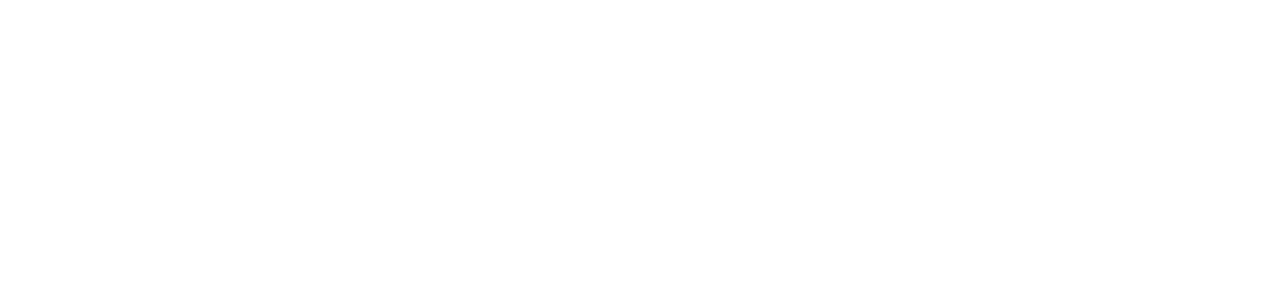
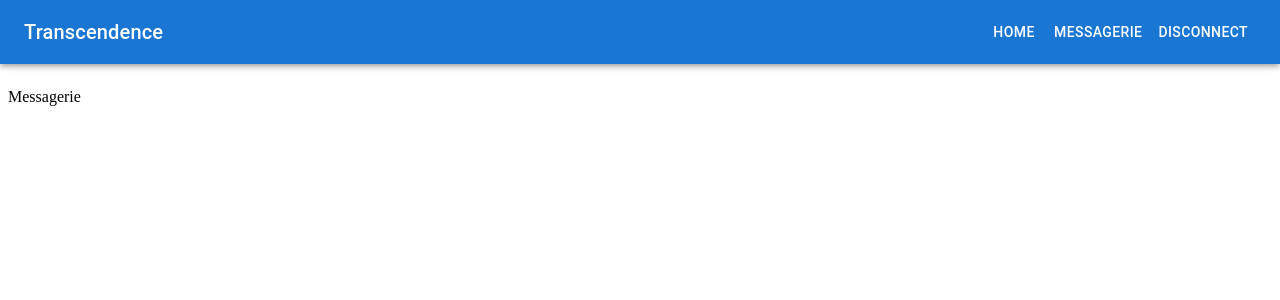
Before and after one commit to S-Stanley/ft_transcendence, a React (Create React App) app in the folder webapp/: page /home/messagerie in a window 1280 px wide. Before the commit this address had no page. Shown: the top 300 px of the page. Built offline with nearby package versions, Linux system fonts and the light colour scheme; sample sign-in values are in the browser's storage.

Commit message:
feat(srcs): add messagerie to menu #19

```diff
--- a/webapp/src/components/menu.tsx
+++ b/webapp/src/components/menu.tsx
@@ -48,8 +48,11 @@
                     <Box sx={{ display: { xs: 'none', sm: 'block' } }}>
                         { window.location.pathname.includes('/home') ? (
                             <React.Fragment>
-                                <Button key='Home' sx={{ color: '#fff' }}>
+                                <Button key='Home' sx={{ color: '#fff' }} onClick={() => navigate('/home')}>
                                     Home
+                                </Button>
+                                <Button key='Messagerie' sx={{ color: '#fff' }} onClick={() => navigate('/home/messagerie')}>
+                                    Messagerie
                                 </Button>
                                 <Button key='Disconnect' sx={{ color: '#fff' }} onClick={disconnectUser} >
                                     Disconnect
@@ -57,7 +60,7 @@
                             </React.Fragment>
                         ) : (
                             <React.Fragment>
-                                <Button key='Login' sx={{ color: '#fff' }} onClick={() => navigate('/login')}>
+                                <Button key='Login' sx={{ color: '#fff' }} onClick={() => navigate('/')}>
                                     Login
                                 </Button>
                             </React.Fragment>
--- a/webapp/src/index.tsx
+++ b/webapp/src/index.tsx
@@ -6,6 +6,8 @@
 
 import Login from './pages/Login';
 import Home from './pages/Home';
+import Messagerie from './pages/Messagerie';
+import MenuComponent from './components/menu';
 
 const root = ReactDOM.createRoot(
     document.getElementById('root') as HTMLElement
@@ -14,9 +16,11 @@
 root.render(
     <React.StrictMode>
         <BrowserRouter>
+            <MenuComponent/>
             <Routes>
                 <Route path='/' element={<Login/>} />
                 <Route path='/home' element={<Home/>} />
+                <Route path='/home/messagerie' element={<Messagerie/>} />
             </Routes>
         </BrowserRouter>
     </React.StrictMode>
--- a/webapp/src/pages/Home.tsx
+++ b/webapp/src/pages/Home.tsx
@@ -1,10 +1,8 @@
 import { Fragment } from "react"
-import MenuComponent from "../components/menu";
 
 const Home = () => {
     return (
         <Fragment>
-            <MenuComponent/>
             <p>Home</p>
         </Fragment>
     )
--- a/webapp/src/pages/Login.tsx
+++ b/webapp/src/pages/Login.tsx
@@ -1,6 +1,5 @@
 import { Fragment, useState } from 'react';
 import Helpers from './../helpers/Helpers';
-import MenuComponent from './../components/menu';
 import { useNavigate } from 'react-router-dom';
 import { TextField, Button, Typography } from '@mui/material';
 
@@ -23,7 +22,6 @@
 
     return (
         <Fragment>
-            <MenuComponent/>
             <form
                 onSubmit={handleSubmit}
                 style={{ display: 'flex', flexDirection: 'column', marginLeft: '500px', marginRight: '500px' }}
--- /dev/null
+++ b/webapp/src/pages/Messagerie.tsx
@@ -0,0 +1,11 @@
+import { Fragment } from "react";
+
+const Messagerie = () => {
+    return (
+        <Fragment>
+            Messagerie
+        </Fragment>
+    );
+};
+
+export default Messagerie;
```
